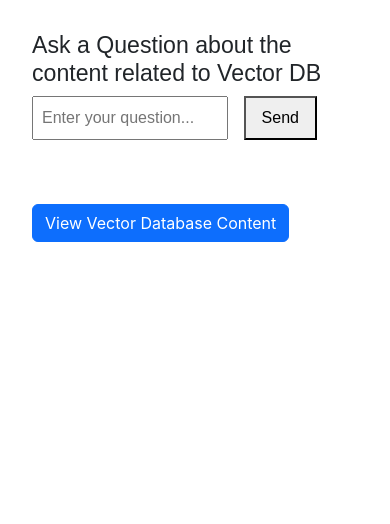
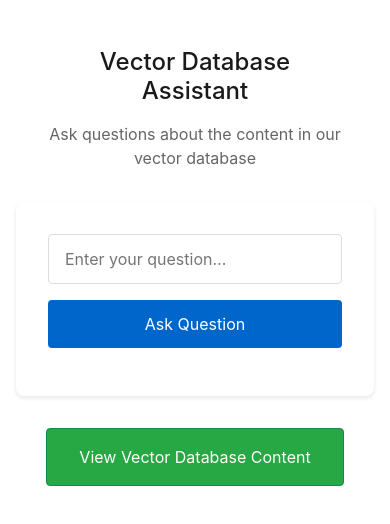
Before and after one commit to LindsayLi18/AzureAI, a React (Create React App) app: page / in a window 390 px wide. Shown: the top 524 px of the page. Built offline with nearby package versions, Linux system fonts and the light colour scheme.

Commit message:
update for new CSS

```diff
--- a/src/App.js
+++ b/src/App.js
@@ -1,11 +1,10 @@
 import React, { useState } from 'react';
 import PdfPopup from './components/PdfPopup';
+import styles from './styles/App.module.css';
 
 const App = () => {
   const [question, setQuestion] = useState('');
   const [answer, setAnswer] = useState('');
-
-  // const apiUrl = process.env.REACT_APP_AZURE_API;
 
   const ask = async () => {
     try {
@@ -23,27 +22,39 @@ const App = () => {
   };
 
   return (
-    <>
-        <div style={{ padding: '2rem', fontFamily: 'Arial, sans-serif' }}>
-        <h3>Ask a Question about the content related to Vector DB</h3>
+    <div className={styles.container}>
+      <header className={styles.header}>
+        <h1 className={styles.title}>Vector Database Assistant</h1>
+        <p className={styles.subtitle}>Ask questions about the content in our vector database</p>
+      </header>
+
+      <div className={styles.questionSection}>
+        <div className={styles.inputGroup}>
           <input
             type="text"
             placeholder="Enter your question..."
             value={question}
             onChange={(e) => setQuestion(e.target.value)}
-            style={{ width: '60%', padding: '0.5rem', fontSize: '1rem' }}
+            className={styles.input}
           />
           <button
             onClick={ask}
-            style={{ marginLeft: '1rem', padding: '0.5rem 1rem', fontSize: '1rem' }}
+            className={styles.button}
           >
-            Send
+            Ask Question
           </button>
-        <pre style={{ marginTop: '1rem', whiteSpace: 'pre-wrap' }}>{answer}</pre>
+        </div>
       </div>
 
+      {answer && (
+        <div className={styles.answerSection}>
+          <h2>Answer</h2>
+          <div className={styles.answer}>{answer}</div>
+        </div>
+      )}
+
       <PdfPopup pdfUrl="./China-Tourism-Industry-Action-Plan.pdf" />
-    </>
+    </div>
   );
 }
 
--- a/src/components/PdfPopup.js
+++ b/src/components/PdfPopup.js
@@ -1,26 +1,38 @@
 import { useState } from 'react';
 import { Modal, Button } from 'react-bootstrap';
+import styles from '../styles/App.module.css';
 
-const PdfPopup = (pdfUrl) => {
+const PdfPopup = ({ pdfUrl }) => {
   const [show, setShow] = useState(false);
 
   return (
     <>
-      <Button variant="primary" onClick={() => setShow(true)} style={{marginLeft: '2rem'}}>
+      <Button
+        variant="success"
+        onClick={() => setShow(true)}
+        className={styles.pdfButton}
+      >
         View Vector Database Content
       </Button>
 
-      <Modal show={show} onHide={() => setShow(false)} size="xl">
+      <Modal
+        show={show}
+        onHide={() => setShow(false)}
+        size="xl"
+        centered
+        dialogClassName="pdf-modal"
+      >
         <Modal.Header closeButton>
-          <Modal.Title>PDF Viewer</Modal.Title>
+          <Modal.Title>Vector Database Content</Modal.Title>
         </Modal.Header>
-        <Modal.Body style={{ height: '80vh' }}>
+        <Modal.Body style={{ height: '80vh', padding: 0 }}>
           <iframe
-            src='/China-Tourism-Industry-Action-Plan.pdf'
+            src={pdfUrl}
             title="PDF"
             width="100%"
             height="100%"
             style={{ border: 'none' }}
+            allowFullScreen
           />
         </Modal.Body>
         <Modal.Footer>
--- /dev/null
+++ b/src/styles/App.module.css
@@ -0,0 +1,121 @@
+
+.container {
+  max-width: 1200px;
+  margin: 0 auto;
+  padding: 2rem;
+  font-family: 'Inter', -apple-system, BlinkMacSystemFont, 'Segoe UI', Roboto, sans-serif;
+}
+
+.header {
+  margin-bottom: 2rem;
+  text-align: center;
+}
+
+.title {
+  font-size: 2rem;
+  color: #1a1a1a;
+  margin-bottom: 1rem;
+}
+
+.subtitle {
+  font-size: 1.1rem;
+  color: #666;
+  margin-bottom: 2rem;
+}
+.questionSection {
+  background: #ffffff;
+  padding: 2rem;
+  border-radius: 8px;
+  box-shadow: 0 2px 4px rgba(0, 0, 0, 0.1);
+  margin-bottom: 2rem;
+}
+
+.inputGroup {
+  display: flex;
+  gap: 1rem;
+  margin-bottom: 1rem;
+}
+
+.header {
+  padding: 2rem 2rem 0 2rem;
+}
+
+.input {
+  flex: 1;
+  padding: 0.75rem 1rem;
+  font-size: 1rem;
+  border: 1px solid #ddd;
+  border-radius: 4px;
+  transition: border-color 0.2s;
+}
+
+.input:focus {
+  outline: none;
+  border-color: #0066cc;
+}
+
+.button {
+  padding: 0.75rem 1.5rem;
+  background-color: #0066cc;
+  color: white;
+  border: none;
+  border-radius: 4px;
+  font-size: 1rem;
+  cursor: pointer;
+  transition: background-color 0.2s;
+}
+
+.button:hover {
+  background-color: #0052a3;
+}
+
+.answerSection {
+  background: #f8f9fa;
+  padding: 2rem;
+  border-radius: 8px;
+  margin-top: 2rem;
+}
+
+.answer {
+  white-space: pre-wrap;
+  line-height: 1.6;
+  color: #333;
+}
+
+.pdfButton {
+  display: block;
+  width: fit-content;
+  margin: 2rem auto;
+  padding: 1rem 2rem;
+  background-color: #28a745;
+  color: white;
+  text-decoration: none;
+  border-radius: 4px;
+  transition: background-color 0.2s;
+}
+
+.pdfButton:hover {
+  background-color: #218838;
+}
+
+@media (max-width: 768px) {
+  .container {
+    padding: 1rem;
+  }
+
+  .inputGroup {
+    flex-direction: column;
+  }
+
+  .button {
+    width: 100%;
+  }
+
+  .title {
+    font-size: 1.5rem;
+  }
+
+  .subtitle {
+    font-size: 1rem;
+  }
+}
```
Lines whose indentation alone changed are shown as unchanged.
